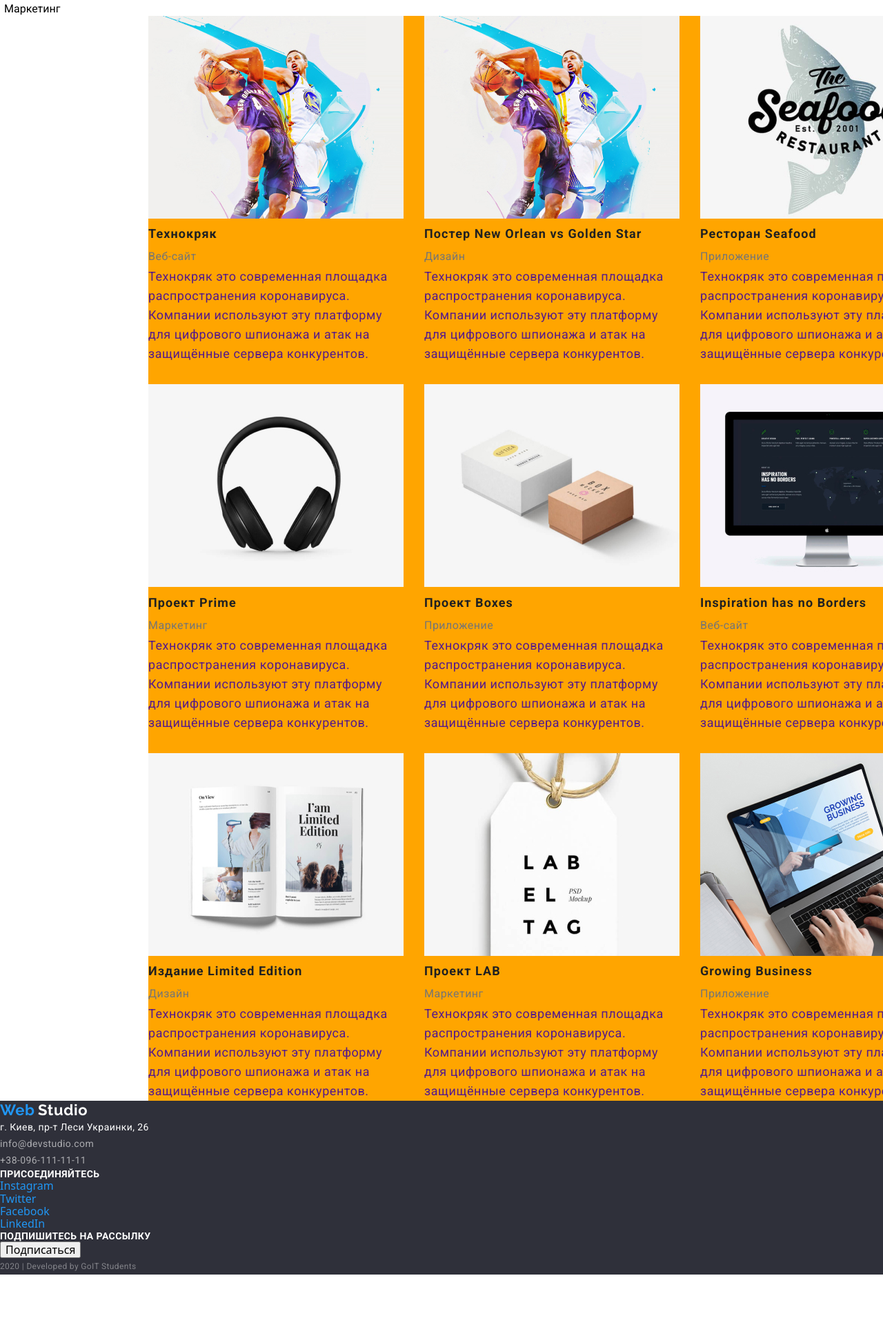
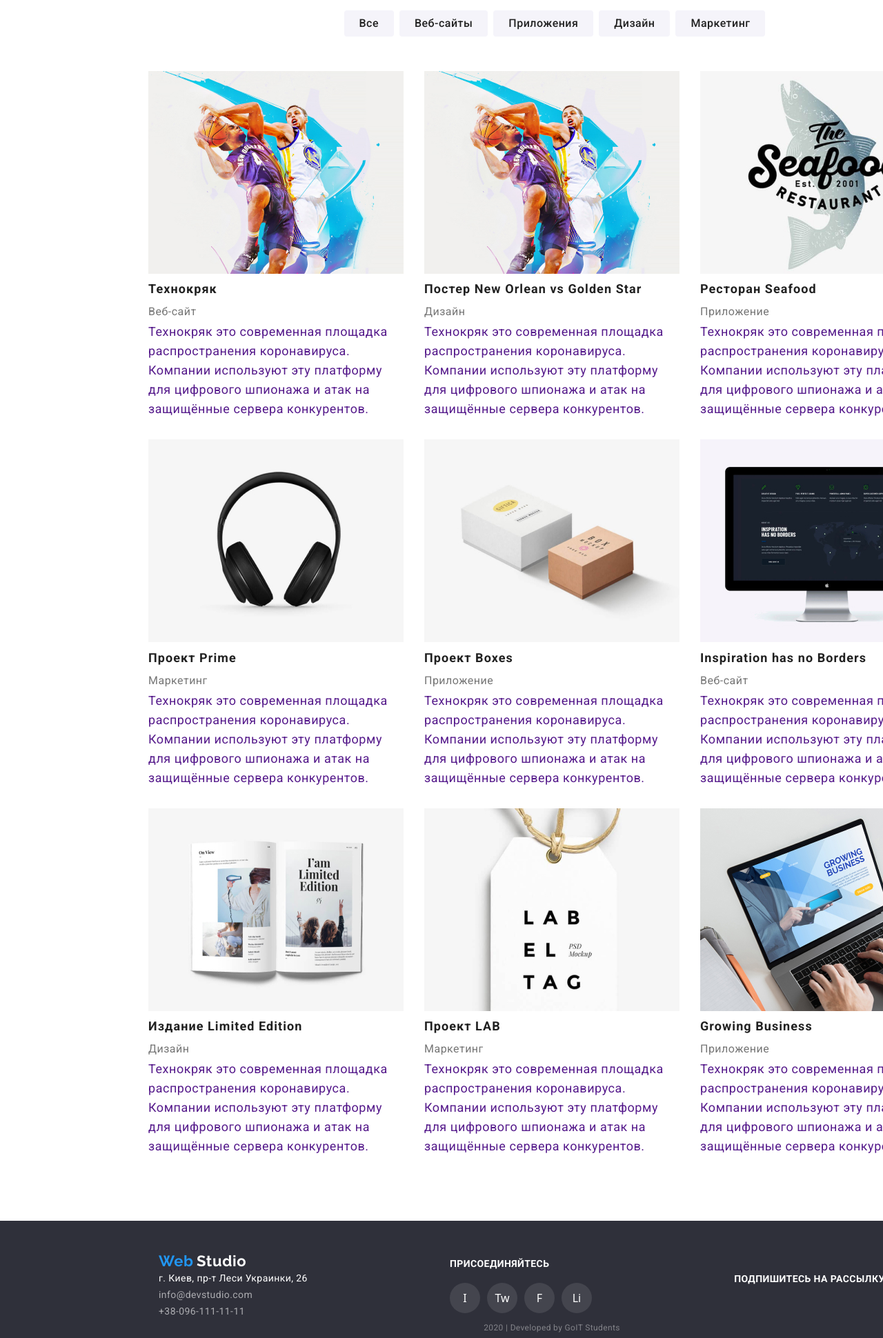
Before and after one commit to Valeriia789/goit-markup-hw-03, a plain HTML site: page portfolio.html in a window 1280 px wide. Shown: the part 159-2099 px from the top of the page at 69% size. Drawn offline with nearby package versions, Linux system fonts and the light colour scheme.

Commit message:
оформление боксов
добавлены margin и padding

```diff
--- a/css/styles.css
+++ b/css/styles.css
@@ -30,11 +30,16 @@ a {
   text-decoration: none;
 }
 
-h1,h2,h3,h4,h5,h6 {
+h1,
+h2,
+h3,
+h4,
+h5,
+h6 {
   margin: 0px;
 }
 
-p{
+p {
   margin: 0px;
 }
 /* top line, header */
@@ -49,26 +54,31 @@ p{
 }
 
 .top-line-container {
+  width: 1200px;
+  height: 80px;
+
   display: flex;
   align-items: center;
 
-  width: 1170px;
-  height: 80px;
-
+  margin-bottom: 0px;
+  margin-bottom: 94px;
   margin-left: auto;
   margin-right: auto;
 
+  padding-left: 15px;
+  padding-right: 15px;
 }
 
 .web-studio-link {
   display: flex;
+
   padding-top: 24px;
   padding-bottom: 25px;
-
 }
 
 .site-nav {
   display: flex;
+
   margin-left: 85px;
 }
 
@@ -91,19 +101,22 @@ margin-right: 50px;
 
 .site-nav .link {
   display: flex;
+
   padding-top: 32px;
   padding-bottom: 32px;
 
   color: var(--title-text-color);
   text-decoration-line: none;
+}
 
-}
 .site-nav .link:hover,
 .site-nav .link:focus {
   color: var(--accent-color);
 }
+
 .site-nav .link-current {
   display: flex;
+
   padding-top: 32px;
   padding-bottom: 32px;
 
@@ -113,14 +126,17 @@ margin-right: 50px;
 
 .address-container {
   display: flex;
+
+  margin-left: auto;
+
   padding-top: 32px;
   padding-bottom: 32px;
-  margin-left: auto;
 }
 
 .top-line-address {
   display: flex;
 }
+
 .top-line-address .address-item + .address-item {
   margin-left: 50px;
 }
@@ -130,6 +146,7 @@ margin-right: 50px;
   text-decoration-line: none;
   font-style: normal;
 }
+
 .top-line-address .link:hover,
 .top-line-address .link:focus {
   color: var(--accent-color);
@@ -144,19 +161,20 @@ margin-right: 50px;
 }
 
 .order-container {
-  width: 1170px;
+  width: 1200px;
+
+  display: block;
+  align-items: center;
+  text-align: center;
 
   margin-left: auto;
   margin-right: auto;
   margin-top: 0px;
-  display: block;
 
   padding-top: 200px;
   padding-bottom: 200px;
-
-
-  align-items: center;
-  text-align: center;
+  padding-left: 15px;
+  padding-right: 15px;
 }
 
 .main-title {
@@ -176,8 +194,8 @@ margin-right: 50px;
   display: inline-block;
 
   padding: 10px 32px;
+
   border-radius: 4px;
-
   color: var(--aditional-text-color);
   background-color: var(--accent-color);
   text-decoration: none;
@@ -193,17 +211,20 @@ margin-right: 50px;
   box-shadow: 0px 4px 4px rgba(0, 0, 0, 0.15);
 }
 
-
 /*section features*/
 
 .features-container {
-  width: 1170px;
+  width: 1200px;
+
   align-items: center;
 
   margin-left: auto;
   margin-right: auto;
   margin-top: 0px;
   margin-bottom: 94px;
+
+  padding-left: 15px;
+  padding-right: 15px;
 }
 
 .features-list {
@@ -220,7 +241,6 @@ margin-right: 50px;
 
 .feachers-items {
   width: 270px;
-
 }
 
 .features-title {
@@ -264,19 +284,23 @@ margin-right: 50px;
 }
 
 .doings-container {
+  width: 1200px;
 
-  width: 1170px;
   align-items: center;
 
   margin-left: auto;
   margin-right: auto;
   margin-top: 0px;
   margin-bottom: 94px;
+
+  padding-left: 15px;
+  padding-right: 15px;
 }
 
 .doings-list {
+  display: flex;
+
   margin: 0px;
-  display: flex;
 }
 
 .doings-list .doings-card + .doings-card {
@@ -298,19 +322,28 @@ margin-right: 50px;
 .team {
   width: 1600px;
   height: 702px;
+
+  margin-top: 0px;
+  margin-bottom: 94px;
+
   padding-left: 215px;
   padding-right: 215px;
   padding-top: 94px;
   padding-bottom: 94px;
-  background-color: #F5F4FA;
+
+  background-color: #f5f4fa;
 }
 
 .team-container {
+  width: 1200px;
+
+  align-items: center;
+
   margin-left: auto;
   margin-right: auto;
 
-  width: 1170px;
-  align-items: center;
+  padding-left: 15px;
+  padding-right: 15px;
 
   font-style: normal;
   font-size: 16px;
@@ -320,9 +353,10 @@ margin-right: 50px;
 }
 
 .team-list {
-  margin: 0px;
   display: flex;
   align-items: center;
+
+  margin: 0px;
 }
 
 .emploee-card {
@@ -340,10 +374,10 @@ margin-right: 50px;
 }
 
 .emploee-image {
+  display: flex;
+
   margin-top: 0px;
   margin-bottom: 30px;
-
-  display: flex;
 }
 
 .emploee-name {
@@ -360,42 +394,100 @@ margin-right: 50px;
   margin-bottom: 16px;
 
   color: var(--primary-text-color);
+  text-align: center;
   font-weight: normal;
-  text-align: center;
+}
+
+.emploee-social {
+  display: flex;
+  align-items: center;
+  justify-content: center;
+}
+
+.emploee-social-link a {
+  color: var(--aditional-text-color);
 }
 
 .emploee-social-link {
+  width: 44px;
+  height: 44px;
+
+  display: flex;
+  flex-wrap: wrap;
+  align-items: center;
+  justify-content: center;
+
   margin-top: 0px;
   margin-bottom: 24px;
 
+  color: var(--aditional-text-color);
+  background-color: var(--accent-color);
   text-decoration-line: none;
-  color: var(--accent-color);
+  border-radius: 200px;
+}
+
+.emploee-social-link:not(:first-child) {
+  margin-left: 10px;
 }
 
 /*Our customers*/
 
 .customers-container {
+  width: 1200px;
+
   margin-top: 0px;
   margin-bottom: 94px;
+  margin-left: auto;
+  margin-right: auto;
 
-  width: 1170px;
+  padding-left: 15px;
+  padding-right: 15px;
 }
 
 .customers-list {
-  margin: 0px;
-
   display: flex;
   align-items: center;
+  justify-content: center;
+
+  margin: 0px;
 }
 
-.customers-list .customers-item + .customers-item {
+.customers-item:not(:first-child) {
   margin-left: 30px;
 }
+
 /*Footer*/
 /*Address*/
 
 footer {
-  background-color: #2F303A;
+  width: 1600px;
+  height: 253px;
+
+  padding-left: 215px;
+  padding-right: 215px;
+  padding-top: 45px;
+  padding-bottom: 21px;
+
+  background-color: #2f303a;
+}
+
+.footer-container {
+  width: 1200px;
+
+  display: flex;
+  justify-content: center;
+  align-items: center;
+  flex-wrap: wrap;
+
+  margin-left: auto;
+  margin-right: auto;
+
+  padding-left: 15px;
+  padding-right: 15px;
+}
+
+.end-line {
+  margin-right: auto;
 }
 
 .web-footer {
@@ -411,7 +503,7 @@ footer {
 
 .studio-footer {
   color: var(--aditional-text-color);
-font-family: var(--logo-font);
+  font-family: var(--logo-font);
   font-style: normal;
   font-weight: bold;
   font-size: 22px;
@@ -429,15 +521,20 @@ font-family: var(--logo-font);
   /* or 171% */
   letter-spacing: 0.03em;
 }
+
 .location {
   color: var(--aditional-text-color);
 }
+
 .end-link {
   color: rgba(255, 255, 255, 0.6);
   text-decoration-line: none;
 }
 
 .join {
+  margin-top: 0px;
+  margin-bottom: 20px;
+
   color: var(--aditional-text-color);
   font-family: var(--font-main);
   font-style: normal;
@@ -448,45 +545,129 @@ font-family: var(--logo-font);
   text-transform: uppercase;
 }
 
+.footer-social {
+  display: flex;
+}
+
+.footer-social a {
+  color: var(--aditional-text-color);
+}
+
 .footer-social-link {
-text-decoration-line: none;
-color: var(--accent-color);
-/*
-  visibility: hidden;
-*/
+  width: 44px;
+  height: 44px;
+
+  display: flex;
+  flex-wrap: wrap;
+  align-items: center;
+  justify-content: center;
+
+  color: var(--aditional-text-color);
+  background-color: rgba(255, 255, 255, 0.1);
+  text-decoration-line: none;
+  border-radius: 200px;
 }
+
+.footer-social-link:hover,
+.footer-social-link:focus {
+  background-color: var(--accent-color);
+}
+
+.footer-social-link:not(:first-child) {
+  margin-left: 10px;
+}
+
+.subscribe {
+  display: flex;
+
+  margin-left: auto;
+}
+
 .developers {
+  display: flex;
+  flex-wrap: wrap;
+  align-items: center;
+  justify-content: center;
+
   font-family: var(--font-main);
   font-style: normal;
   font-weight: normal;
   font-size: 12px;
   line-height: 24px;
   /* or 200% */
-  text-align: center;
   letter-spacing: 0.03em;
   color: rgba(255, 255, 255, 0.4);
 }
 
-
 /*PORTFOLIO*/
 
-button {
-  border: none;
-  background: none;
-  outline: none;
+.buttons-container {
+  width: 1200px;
+
+  display: flex;
+  align-items: center;
+  justify-content: center;
+
+  margin-top: 0px;
+  margin-bottom: 50px;
+  margin-left: auto;
+  margin-right: auto;
+
+  padding-left: 15px;
+  padding-right: 15px;
+}
+
+.buttons-list {
+  display: flex;
+}
+
+.portfolio-button {
+  display: flex;
+  justify-content: center;
+  align-items: center;
+
+  padding: 6px 22px;
+
+  border-radius: 4px;
+  border: 1px;
+  border-color: transparent;
+
+  color: var(--title-text-color);
+  background-color: var(--section-background-color);
+  text-decoration: none;
+  font-weight: 500;
+  font-size: 16px;
+  line-height: 26px;
+  /* identical to box height, or 187% */
+  letter-spacing: 0.03em;
+}
+
+.portfolio-button:hover,
+.portfolio-button:focus {
+  box-shadow: 0px 4px 4px rgba(0, 0, 0, 0.15);
+  color: var(--aditional-text-color);
+  background-color: var(--accent-color);
+}
+
+.portfolio-button {
+  margin-left: 8px;
 }
 
 .portfolio-container {
+  width: 1200px;
+
   display: flex;
-  width: 1200px;
+
+  margin-left: auto;
+  margin-right: auto;
+
   padding-left: 15px;
   padding-right: 15px;
-  margin-left: auto;
-  margin-right: auto;
+  margin-top: 0px;
+  margin-bottom: 94px;
 }
 
 .portfolio-list {
-  background-color: orange;
   display: flex;
   flex-wrap: wrap;
 }
@@ -495,6 +676,7 @@ button {
   /* width: calc((100% - 60px) / 3); */
 
   width: 370px;
+
   margin-left: 30px;
   margin-bottom: 30px;
 }
@@ -543,3 +725,7 @@ button {
   /* or 156% */
   letter-spacing: 0.03em;
 }
+
+/*
+  visibility: hidden;
+*/
--- a/portfolio.html
+++ b/portfolio.html
@@ -5,7 +5,7 @@
     <meta name="viewport" content="width=device-width, initial-scale=1.0" />
     <title>Document</title>
     <link href="https://fonts.googleapis.com/css2?family=Raleway:wght@700&family=Roboto:wght@400;500;700;900&display=swap" rel="stylesheet" />
-    <link rel="stylesheet" href="https://cdnjs.cloudflare.com/ajax/libs/modern-normalize/0.6.0/modern-normalize.min.css">
+    <link rel="stylesheet" href="https://cdnjs.cloudflare.com/ajax/libs/modern-normalize/0.6.0/modern-normalize.min.css" />
     <link rel="stylesheet" href="./css/styles.css" />
   </head>
 
@@ -32,13 +32,13 @@
     </header>
 
     <main>
-      <div class="main-buttons">
-        <ul>
-          <li><button type="button">Все</button></li>
-          <li><button type="button">Веб-сайты</button></li>
-          <li><button type="button">Приложения</button></li>
-          <li><button type="button">Дизайн</button></li>
-          <li><button type="button">Маркетинг</button></li>
+      <div class="buttons-container">
+        <ul class="buttons-list">
+          <li><button type="button" class="portfolio-button">Все</button></li>
+          <li><button type="button" class="portfolio-button">Веб-сайты</button></li>
+          <li><button type="button" class="portfolio-button">Приложения</button></li>
+          <li><button type="button" class="portfolio-button">Дизайн</button></li>
+          <li><button type="button" class="portfolio-button">Маркетинг</button></li>
         </ul>
       </div>
 
@@ -156,6 +156,7 @@
     </main>
 
     <footer>
+      <div class="footer-container">
         <div class="end-line">
           <span class="web-footer">Web</span>
           <span class="studio-footer">Studio</span>
@@ -172,17 +173,17 @@
         <div class="join-us">
           <p class="join">Присоединяйтесь</p>
           <ul class="footer-social">
-          <li>
-            <a href="#" class="footer-social-link">Instagram</a>
+            <li class="footer-social-link">
+              <a href="#">I</a>
             </li>
-          <li>
-            <a href="#" class="footer-social-link">Twitter</a>
+            <li class="footer-social-link">
+              <a href="#">Tw</a>
             </li>
-          <li>
-            <a href="#" class="footer-social-link">Facebook</a>
+            <li class="footer-social-link">
+              <a href="#">F</a>
             </li>
-          <li>
-            <a href="#" class="footer-social-link">LinkedIn</a>
+            <li class="footer-social-link">
+              <a href="#">Li</a>
             </li>
           </ul>
         </div>
@@ -193,8 +194,9 @@
             <input type="submit" value="Подписаться" />
           </form>
         </div>
+      </div>
 
-      <span class="developers">2020 | Developed by GoIT Students</span>
+      <div class="developers">2020 | Developed by GoIT Students</div>
     </footer>
   </body>
 </html>
```
Also changed, not shown: index.html (+47 -44 lines). Lines whose indentation alone changed are shown as unchanged.
